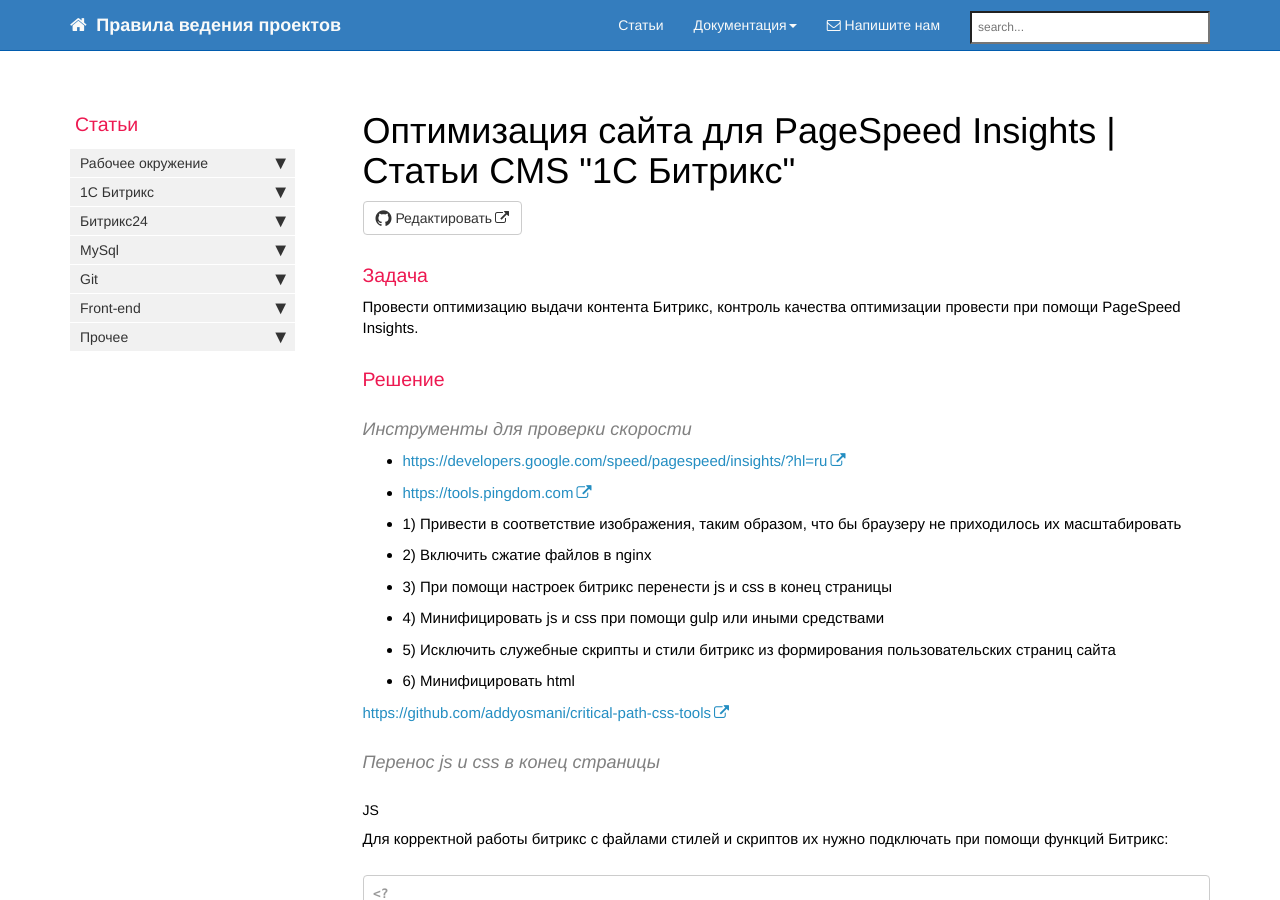
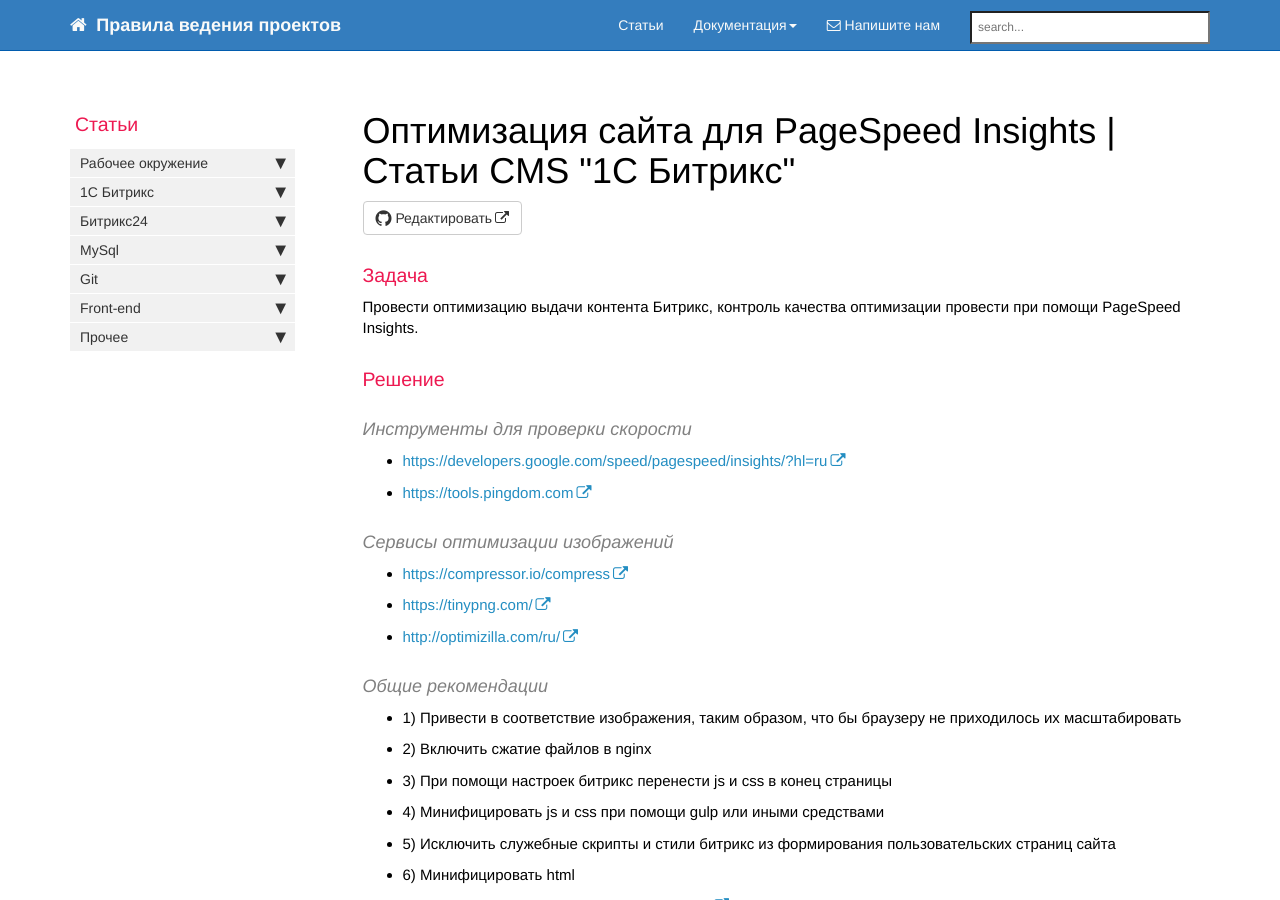
Before and after one commit to gdecider/gdecider.github.io, a Jekyll site: the page built from pages/articles/articles-bx-site-optimisation-for-google-pagespeed-insights.md, in a window 1280 px wide and 900 px high. Built offline with Jekyll 4.4.1, drawn with Linux system fonts in a browser that asks for light colours; nearby versions of some CDN libraries; comment, search, counter and statistics services are not loaded.

Commit message:
Update articles-bx-site-optimisation-for-google-pagespeed-insights.md

```diff
--- a/pages/articles/articles-bx-site-optimisation-for-google-pagespeed-insights.md
+++ b/pages/articles/articles-bx-site-optimisation-for-google-pagespeed-insights.md
@@ -18,6 +18,14 @@
 
 * [https://developers.google.com/speed/pagespeed/insights/?hl=ru](https://developers.google.com/speed/pagespeed/insights/?hl=ru)
 * [https://tools.pingdom.com](https://tools.pingdom.com)
+
+#### Сервисы оптимизации изображений
+
+* [https://compressor.io/compress](https://compressor.io/compress)
+* [https://tinypng.com/](https://tinypng.com/)
+* [http://optimizilla.com/ru/](http://optimizilla.com/ru/)
+
+#### Общие рекомендации
 
 * 1) Привести в соответствие изображения, таким образом, что бы браузеру не приходилось их масштабировать
 * 2) Включить сжатие файлов в nginx
```
